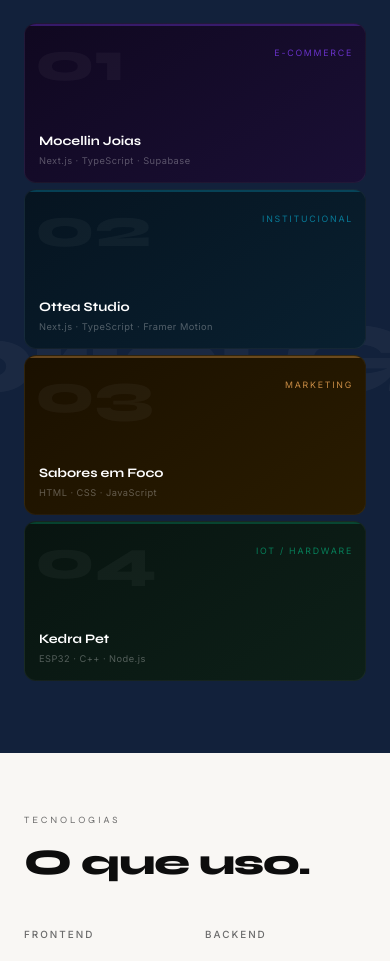
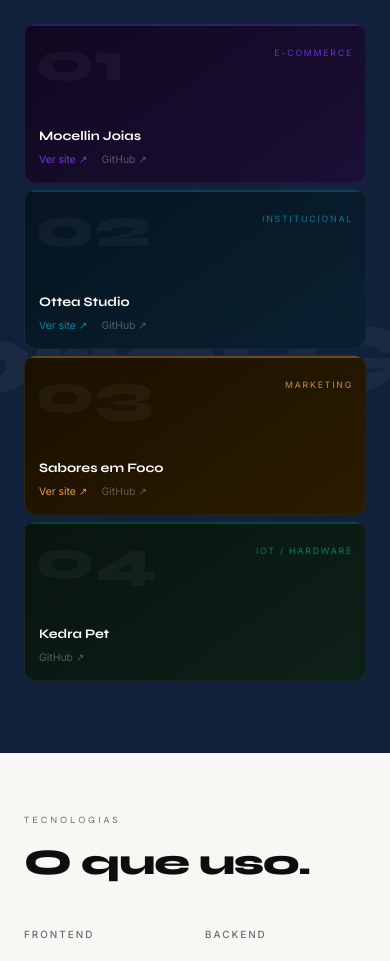
Before and after one commit to JuanGabrielGomes/personal-portfolio, a Next.js app: page / in a window 390 px wide. Shown: the part 1384-2345 px from the top of the page. Built offline with nearby package versions, Linux system fonts and the light colour scheme.

Commit message:
fix: project links always visible on cards (mobile + desktop)

```diff
--- a/components/PortfolioPage.tsx
+++ b/components/PortfolioPage.tsx
@@ -100,36 +100,35 @@
 
       {/* Bottom content */}
       <div style={{ position: 'absolute', inset: 0, display: 'flex', flexDirection: 'column', justifyContent: 'flex-end', padding: 'clamp(14px,1.8vw,26px)' }}>
-        {/* Expandable content */}
-        <div className={expanded ? 'gallery-card-expand' : ''} style={{ overflow: 'hidden', maxHeight: expanded ? 300 : 0, transition: 'max-height 0.45s cubic-bezier(0.4,0,0.2,1)', marginBottom: expanded ? 14 : 0 }}>
-          <p style={{ fontFamily: inter, fontSize: 'clamp(11px,0.78vw,13px)', color: 'rgba(255,255,255,0.6)', lineHeight: 1.65, margin: '0 0 12px' }}>
+        {/* Expandable description + tags */}
+        <div style={{ overflow: 'hidden', maxHeight: expanded ? 300 : 0, transition: 'max-height 0.45s cubic-bezier(0.4,0,0.2,1)', marginBottom: expanded ? 12 : 0 }}>
+          <p style={{ fontFamily: inter, fontSize: 'clamp(11px,0.78vw,13px)', color: 'rgba(255,255,255,0.6)', lineHeight: 1.65, margin: '0 0 10px' }}>
             {description}
           </p>
-          <div style={{ display: 'flex', gap: 5, flexWrap: 'wrap', marginBottom: 14 }}>
+          <div style={{ display: 'flex', gap: 5, flexWrap: 'wrap' }}>
             {project.tags.map(tag => (
               <span key={tag} style={{ fontFamily: inter, fontSize: '0.55rem', letterSpacing: '0.1em', textTransform: 'uppercase', color: 'rgba(255,255,255,0.4)', border: '1px solid rgba(255,255,255,0.1)', borderRadius: 100, padding: '3px 9px' }}>{tag}</span>
             ))}
           </div>
-          <div style={{ display: 'flex', gap: 14 }}>
-            {project.url && (
-              <a href={project.url} target="_blank" rel="noopener noreferrer" onClick={e => e.stopPropagation()}
-                style={{ fontFamily: inter, fontSize: '0.68rem', color: style.accent, textDecoration: 'none', opacity: 0.9 }}>
-                {locale === 'pt' ? 'Ver site ↗' : 'Visit ↗'}
-              </a>
-            )}
-            <a href={project.github} target="_blank" rel="noopener noreferrer" onClick={e => e.stopPropagation()}
-              style={{ fontFamily: inter, fontSize: '0.68rem', color: 'rgba(255,255,255,0.3)', textDecoration: 'none' }}>
-              GitHub ↗
-            </a>
-          </div>
         </div>
 
-        <h3 style={{ fontFamily: syne, fontWeight: 700, fontSize: 'clamp(13px,1.15vw,20px)', color: 'white', margin: '0 0 4px', lineHeight: 1.2 }}>
+        <h3 style={{ fontFamily: syne, fontWeight: 700, fontSize: 'clamp(13px,1.15vw,20px)', color: 'white', margin: '0 0 8px', lineHeight: 1.2 }}>
           {project.name}
         </h3>
-        <p className={expanded ? 'gallery-card-tags' : ''} style={{ fontFamily: inter, fontSize: '0.58rem', color: 'rgba(255,255,255,0.3)', margin: 0, letterSpacing: '0.05em', opacity: expanded ? 0 : 1, transition: 'opacity 0.2s' }}>
-          {project.tags.slice(0, 3).join(' · ')}
-        </p>
+
+        {/* Links — always visible */}
+        <div style={{ display: 'flex', gap: 14, alignItems: 'center' }}>
+          {project.url && (
+            <a href={project.url} target="_blank" rel="noopener noreferrer" onClick={e => e.stopPropagation()}
+              style={{ fontFamily: inter, fontSize: '0.65rem', color: style.accent, textDecoration: 'none', opacity: 0.9 }}>
+              {locale === 'pt' ? 'Ver site ↗' : 'Visit ↗'}
+            </a>
+          )}
+          <a href={project.github} target="_blank" rel="noopener noreferrer" onClick={e => e.stopPropagation()}
+            style={{ fontFamily: inter, fontSize: '0.65rem', color: 'rgba(255,255,255,0.3)', textDecoration: 'none' }}>
+            GitHub ↗
+          </a>
+        </div>
       </div>
     </div>
   )
```
